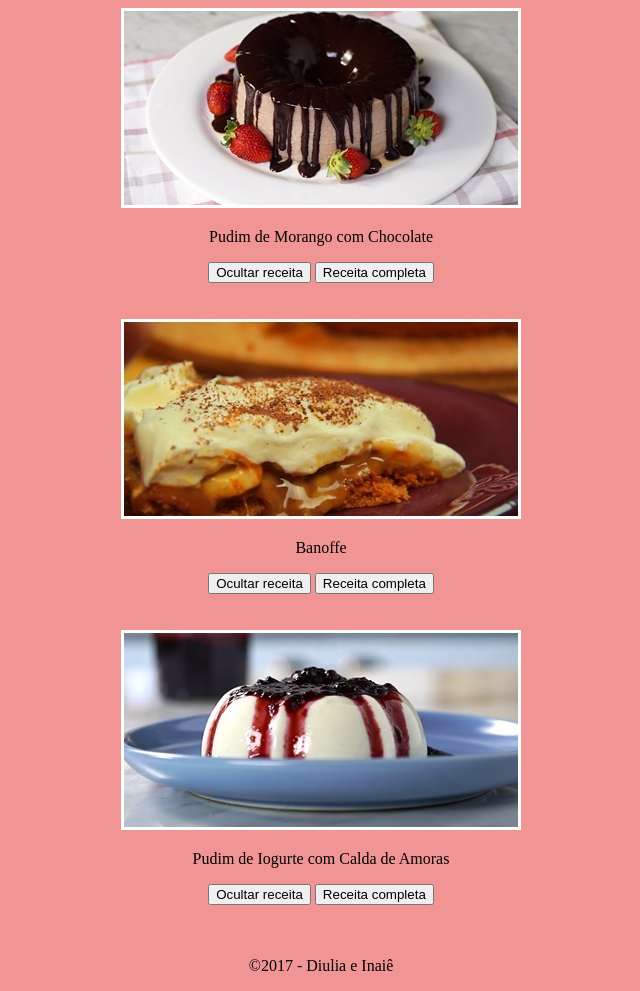
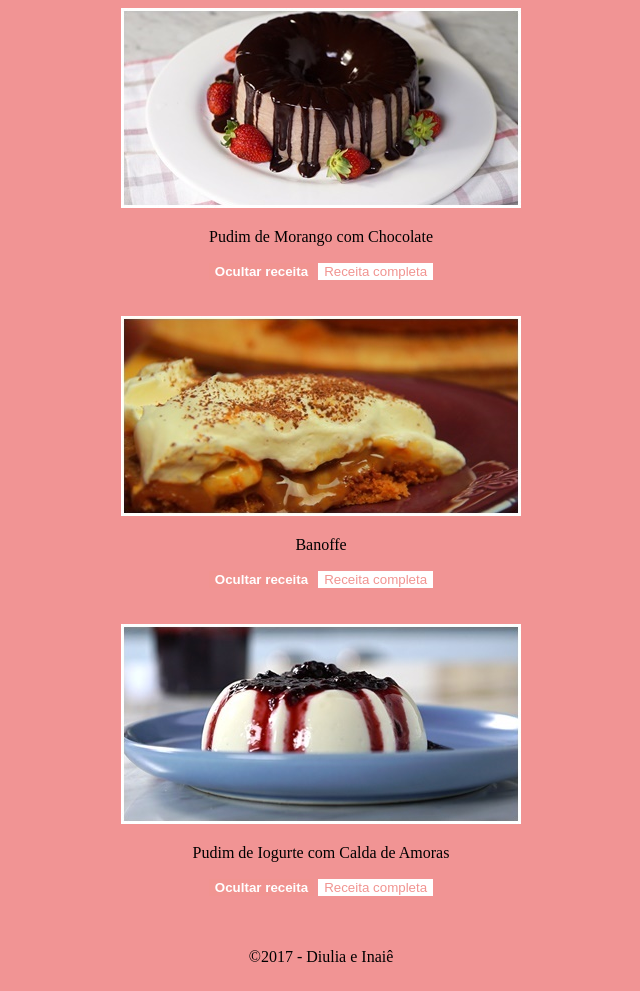
Before and after one commit to diuliadeon/ProjetoProgWeb, a plain HTML site: page ReceitasDoces.html in a window 1280 px wide. Shown: the whole page, without its empty margins (319-959 px from the left). Drawn offline with nearby package versions, Linux system fonts and the light colour scheme.

Commit message:
Add files via upload

```diff
--- a/ReceitasDoces.html
+++ b/ReceitasDoces.html
@@ -1,7 +1,7 @@
 <!DOCTYPE HTML>
 <html>
 	<head>
-		<title>Culinária para você</title>
+		<title>Culin&aacute;ria para voc&ecirc;</title>
 
 		<link rel="stylesheet" type="text/css" href="receitasdoces.css">
 		<script src="https://ajax.googleapis.com/ajax/libs/jquery/3.2.1/jquery.min.js"></script>
--- a/receitasdoces.css
+++ b/receitasdoces.css
@@ -50,3 +50,42 @@ p.rodape {
 	color: #727272;
 	font-size: 12px;
 }
+
+#removeP{
+	background-color: #F19491;
+	color: white;
+	border: none;
+	font-weight: bold;
+}
+
+#apresentaP{
+	color: #F19491;
+	background-color: white;
+	border: none;
+}
+
+#removeB{
+	background-color: #F19491;
+	color: white;
+	border: none;
+	font-weight: bold;
+}
+
+#apresentaB{
+	color: #F19491;
+	background-color: white;
+	border: none;
+}
+
+#removeA{
+	background-color: #F19491;
+	color: white;
+	border: none;
+	font-weight: bold;
+}
+
+#apresentaA{
+	color: #F19491;
+	background-color: white;
+	border: none;
+}
```
Also changed, not shown: ReceitasSalgadas.html (+3 -2 lines), index.html (+1 -1 lines), receitassalgadas.css (+39 -0 lines).
